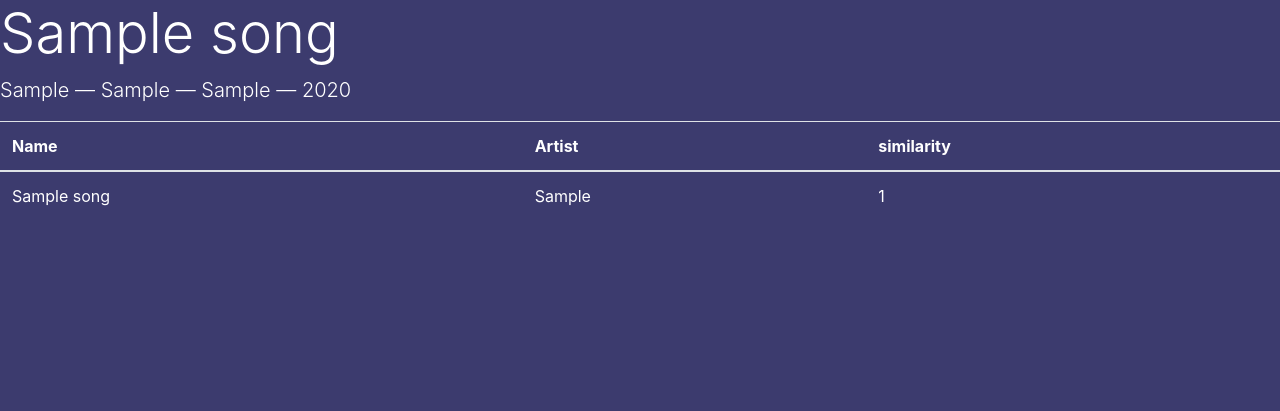
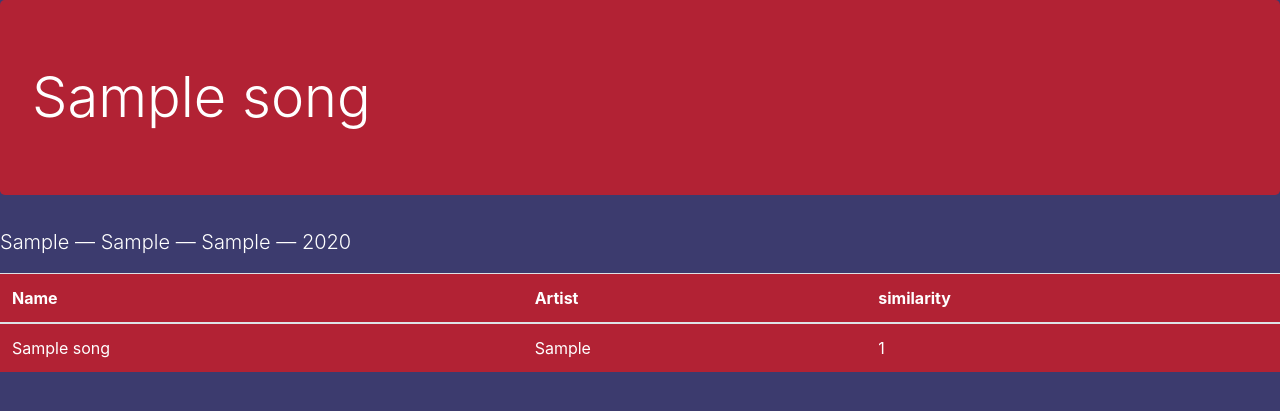
Before and after one commit to Boscillator/MusicBetter, a Django app: page /results/1 in a window 1280 px wide. Shown: the top 411 px of the page. Run offline with Django 3.2, Linux system fonts and the light colour scheme; tables that the repository leaves empty hold one stand-in row (values such as "Sample post"); parts of the project's set-up code (start-up, migrations or seed data) failed here and were passed over; some libraries are stand-ins or nearby versions.

Commit message:
Fixed multiple results error Styled results page slightly

```diff
--- a/music/templates/music/results.html
+++ b/music/templates/music/results.html
@@ -16,10 +16,10 @@
     <title>MusicBetter</title>
   </head>
   <body class="">
-    <h1 class="display-4" >{{song.name}}</h1>
+    <h1 class="display-4 jumbotron" style="background-color:#b22234" >{{song.name}}</h1>
     <p class="lead">{{song.album}} &mdash; {{song.artist}} &mdash; {{song.genera}} {% if song.normalized_year %} &mdash; {{ song.year }} {% endif %}</p>
 
-    <table class="table">
+    <table class="table" style="background-color:#b22234">
       <thead>
         <tr>
           <th>Name</th>
--- a/music/views.py
+++ b/music/views.py
@@ -18,7 +18,7 @@ def index(request):
         # check whether it's valid:
         if form.is_valid():
             song_name = form.cleaned_data['piece_name']
-            song = Song.objects.get(name=song_name)
+            song = Song.objects.filter(name=song_name)[:1].get()
             return HttpResponseRedirect(reverse('results', kwargs={'song': song.id}))
         else:
             template = loader.get_template('music/index.html')
```
